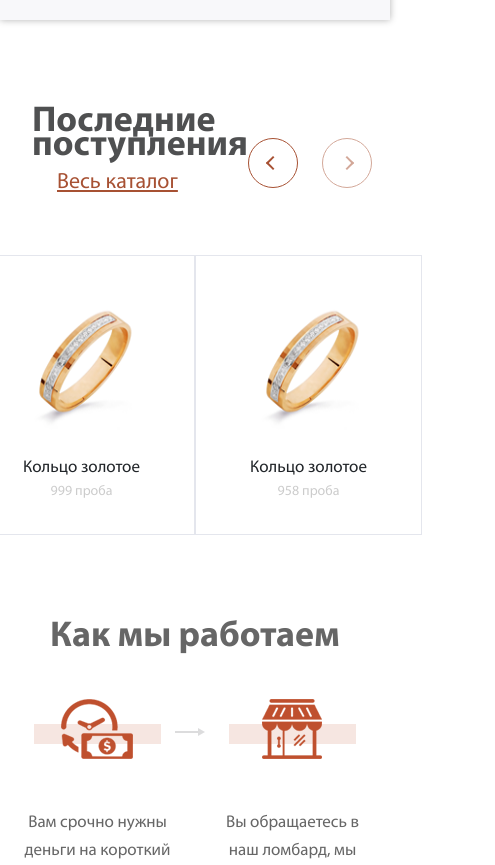
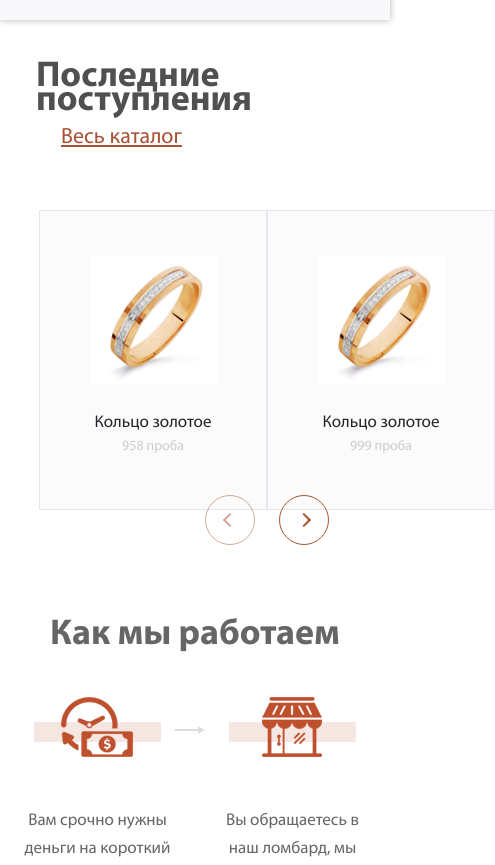
Before and after one commit to Orynik/Capital, a plain HTML site: page index.html in a window 390 px wide. Shown: the part 1038-1903 px from the top of the page, 495 px wide, since content can reach past the window. Drawn offline with nearby package versions, Linux system fonts and the light colour scheme.

Commit message:
Added slider and adaptived

```diff
--- a/JS/script.js
+++ b/JS/script.js
@@ -34,6 +34,60 @@ prew.onclick = function () {
         }
     }
 }
+//Слайдер поступлений
+	var next_item = document.getElementById("next-items");
+	var prew_item = document.getElementById("prew-items");
+    var slider_items = document.querySelector(".slider-items");
+
+    //Ширина видимого блока
+    var width_visibity_block = document.querySelector(".slider-out").offsetWidth;
+
+    //Буффер для использования в вычислениях
+    var buffer = width_visibity_block;
+
+    //Ширина одного слайд-блока
+    var width_slide = document.querySelector(".items-wrapper").offsetWidth;
+    var swipe = 0;
+    //Ширина скрытого блока
+    const width_slider = document.querySelector(".slider-items").offsetWidth;
+
+    //Котнроль ширин
+    console.log("Видимый блок: " + width_visibity_block);
+    console.log("Один слайд-блок:" + width_slide);
+    console.log("Скрытый блок:" + width_slider);
+
+	slider_items.style.transform = "translate3d(-0px, 0px, 0px)";
+	slider_items.style.transition = "all 1s ease 0s";
+
+    console.log("Сумма видимого блока и слайд-блока: " + (buffer + width_slide));
+
+	next_item.onclick = function(){
+		if(buffer != width_slider){
+			swipe += width_slide;
+			slider_items.style.transform = "translate3d( -" + swipe + "px, 0px, 0px)";
+			buffer += width_slide;
+			prew_item.classList.remove("disabled");
+            next_item.classList.remove("disabled");
+            if(buffer == width_slider){
+                prew_item.classList.remove("disabled");
+                next_item.classList.add("disabled");
+            }
+		}
+	}
+
+	prew_item.onclick = function(){
+		if(swipe != 0){
+            swipe -= width_slide;
+			slider_items.style.transform = "translate3d(-"+ swipe +"px, 0px, 0px)"
+            buffer -= width_slide;
+			prew_item.classList.remove("disabled");
+            next_item.classList.remove("disabled");
+            if(buffer == width_visibity_block){
+                next_item.classList.remove("disabled");
+                prew_item.classList.add("disabled")
+            }
+		}
+    }
 
 //Модальное окно
 
--- a/css/style.css
+++ b/css/style.css
@@ -330,6 +330,7 @@ a{
 .latest-items{
     margin: 90px 32px;
     align-items: center;
+    position: relative;
 }
 
 .goods{
@@ -379,8 +380,8 @@ a{
 
 .slider-panel-latest{
     position: absolute;
-    right: -25px;
-    top: -118px;
+    right: 0;
+    top: -27px;
 }
 
 .items{
@@ -587,6 +588,30 @@ a{
 	color: #a75133;
 }
 
+/* Слайдер поступлений */
+.slide-item,
+.items-wrapper{
+    width: 228px;
+    height: 300px;
+    float: left;
+    border-right: 1px solid #e4e6ed;
+    background-color: #fbfbfb;
+    border: solid 1px #e4e6ed;
+}
+
+.slider-out{
+    width: 1140px;
+    height: 300px;
+    overflow: hidden;
+    position: relative;
+    margin-left: -32px;
+}
+
+.slider-items{
+    width: 1368px;
+    height: 100%;
+}
+
 /* Адаптив на lg */
 
 @media (max-width:1199px){
@@ -639,8 +664,8 @@ a{
         margin-top: 15px;
     }
 
-    .items > .items-wrapper:first-child{ /*Заменить, иначе не будет работать слайдер*/
-        display: none;
+    .slider-out{
+        width: 912px;
     }
 
 }
@@ -741,6 +766,9 @@ a{
     .modal{
         height: 550px;
     }
+    .slider-out{
+        width: 684px;
+    }
 }
 
 @media (max-width:767px){
@@ -776,12 +804,6 @@ a{
         margin-top: -5px;
     }
 
-
-    .slider-panel-latest{
-        top: -127px;
-        right: -39px;
-    }
-
     .how-we-work-title{
         text-align: center;
         margin:0;
@@ -801,6 +823,25 @@ a{
 
     .modal{
         width: 100%;
+    }
+
+    .slider-panel-latest{
+        right: 0;
+        left: 180px;
+        top: 420px;
+    }
+
+    .text-items{
+        margin-left: 21px;
+    }
+
+    .slider-out{
+        width: 456px;
+        margin-left: 24px;
+    }
+
+    .latest-items{
+        margin: 45px auto 113px auto;
     }
 }
 
@@ -912,4 +953,18 @@ a{
     .result{
         font-size: 16px;
     }
+
+    .slider-out{
+        width: 228px;
+        margin-left: 37px;
+    }
+
+    .text-items{
+        text-align: center;
+    }
+
+    .slider-panel-latest{
+        left: 75px;
+        top: 448px;
+    }
 }
--- a/index.html
+++ b/index.html
@@ -106,13 +106,14 @@
           </div>
         </section>
       </div>
-      <div class="container wraper-sm">
+      <div class="container">
           <section class="latest-items">
             <div class = "row text-items">
               <h3 class = "title-latest">Последние поступления</h3>
               <span class = "goods"><a href="#" class="details">Весь каталог</a></span>
             </div>
-        <div class = "items">
+            <div class = "slider-out">
+              <div class = "slider-items">
                 <div class="items-wrapper">
               <a href="#" class="items-link item"><img src="img/item1.png" alt="Кольцо золотое 1" width = "130" height = "130"></a>
               <div class = "description">
@@ -148,10 +149,18 @@
                 <p class = "sample">958 проба</p>
               </div>
                 </div>
+                <div class="items-wrapper">
+                  <a href="#" class=" items-link item"><img src="img/item1.png" alt="Кольцо золотое 5" width = 130" height = "130"></a>
+                  <div class = "description">
+                    <h5 class = "title-item">Кольцо золотое</h5>
+                    <p class = "sample">958 проба</p>
+                  </div>
+                </div>
+              </div>
+            </div>
             <div class = "slider-panel-latest">
-            <span class = "prew"></span>
-            <span class = "next disabled"></span>
-          </div>
+              <span class = "prew disabled" id = "prew-items"></span>
+              <span class = "next" id = "next-items" ></span>
             </div>
           </section>
         </div>
```
Lines whose indentation alone changed are shown as unchanged.
